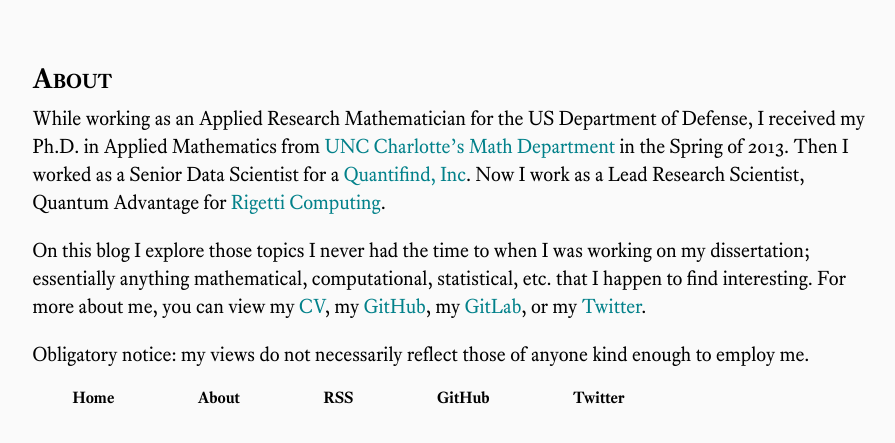
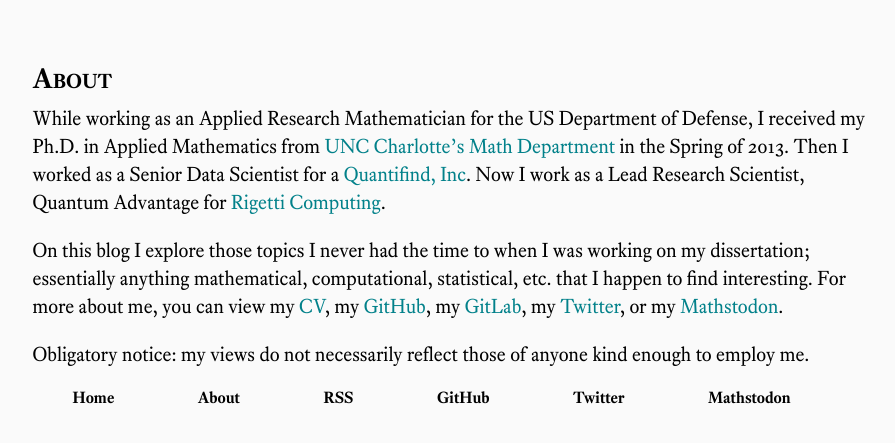
Before and after one commit to genos/genos.github.io, a Jekyll site: the page built from about.md, in a window 1280 px wide. Shown: the top 443 px of the page, without its empty margins (185-1080 px from the left). Built offline with Jekyll 4.4.1, drawn with Linux system fonts in a browser that asks for light colours.

Commit message:
mathstodon

```diff
--- a/_layouts/default.html
+++ b/_layouts/default.html
@@ -25,6 +25,7 @@
         <li><a href="{{ "/feed.xml" | absolute_url }}">RSS</a></li>
         <li><a href="https://github.com/genos">GitHub</a></li>
         <li><a href="https://twitter.com/graham_enos">Twitter</a></li>
+        <li><a href="https://mathstodon.xyz/@grahamenos">Mathstodon</a></li>
       </ul>
     </nav>
 {% if page.use_katex %}
--- a/about.md
+++ b/about.md
@@ -7,6 +7,6 @@ Then I worked as a Senior Data Scientist for a [Quantifind, Inc](https://www.qua
 Now I work as a Lead Research Scientist, Quantum Advantage for [Rigetti Computing](https://www.rigetti.com).
 
 On this blog I explore those topics I never had the time to when I was working on my dissertation; essentially anything mathematical, computational, statistical, etc. that I happen to find interesting.
-For more about me, you can view my [CV]({{ "/public/genos_cv.pdf" | absolute_url}}), my [GitHub](https://github.com/genos), my [GitLab](https://gitlab.com/grenos), or my [Twitter](https://twitter.com/graham_enos).
+For more about me, you can view my [CV]({{ "/public/genos_cv.pdf" | absolute_url}}), my [GitHub](https://github.com/genos), my [GitLab](https://gitlab.com/grenos), my [Twitter](https://twitter.com/graham_enos), or my [Mathstodon](https://mathstodon.xyz/@grahamenos).
 
 Obligatory notice: my views do not necessarily reflect those of anyone kind enough to employ me.
```
